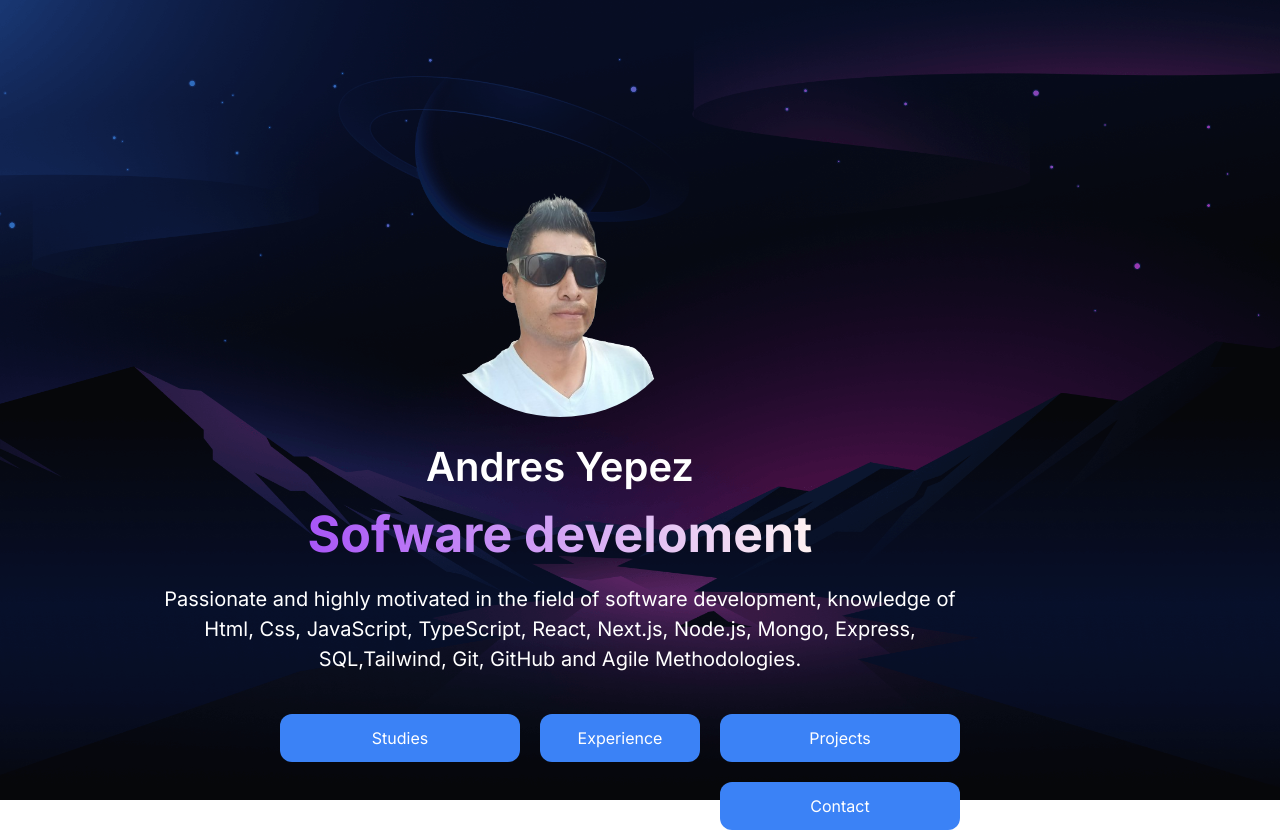
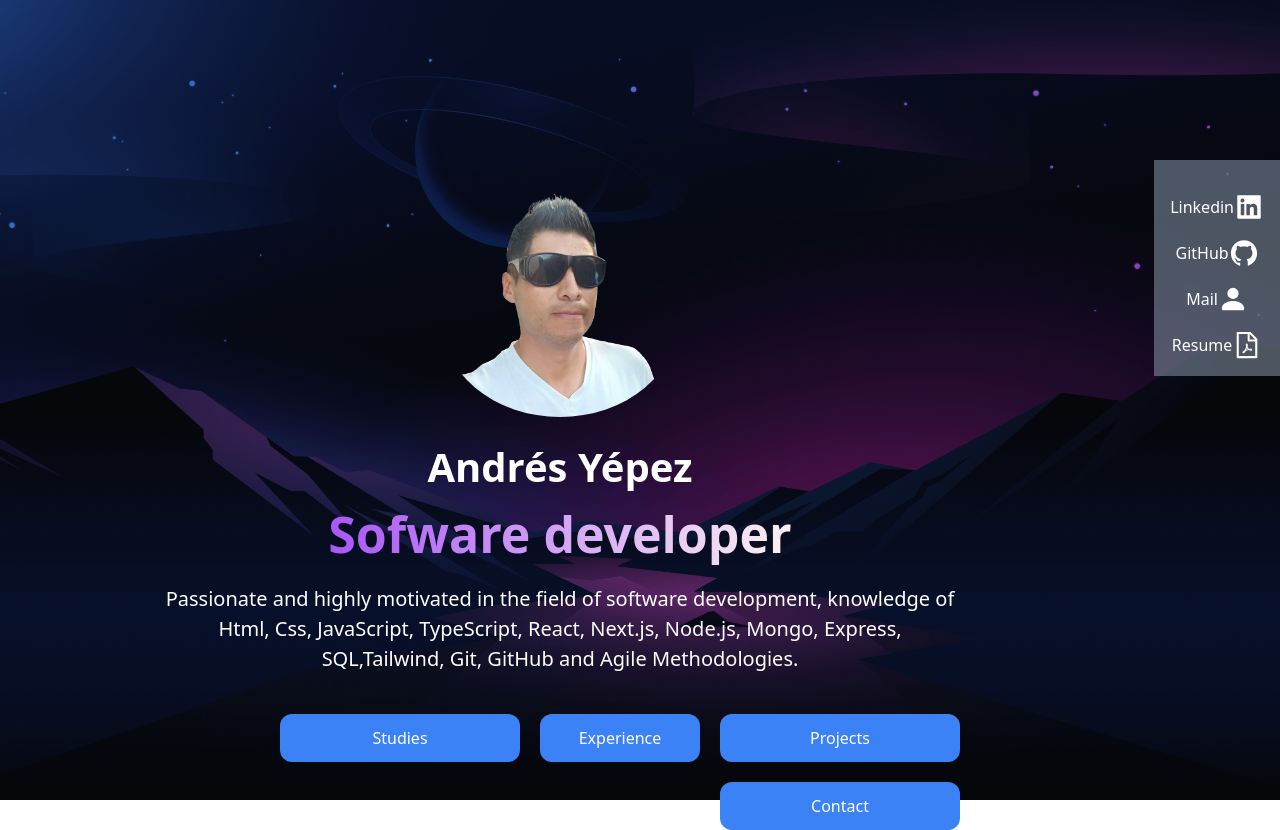
Before and after one commit to andresquito/08.andresyepez_portfolio, a Next.js app: page / in a window 1280 px wide. Built offline with nearby package versions, Linux system fonts and the light colour scheme.

Commit message:
SlideBar

```diff
--- /dev/null
+++ b/src/app/components/SlideBar.tsx
@@ -0,0 +1,68 @@
+import React from "react";
+import { AiFillLinkedin, AiOutlineFilePdf, AiFillGithub } from "react-icons/ai";
+import { BsFillPersonFill } from "react-icons/bs";
+// import resumePDF from "../components/resume.pdf"
+
+const SlideBar = () => {
+  const links = [
+    {
+      id: 1,
+      child: (
+        <>
+          Linkedin <AiFillLinkedin size={30} className="cursor-pointer" />
+        </>
+      ),
+      href: "https://linkedin.com/in/ricardo-andrés-yépez-valenzuela-661915263",
+    },
+    {
+      id: 2,
+      child: (
+        <>
+          GitHub <AiFillGithub size={30} />
+        </>
+      ),
+      href: "https://github.com/andresquito",
+    },
+    {
+      id: 3,
+      child: (
+        <>
+          Mail <BsFillPersonFill size={30} />
+        </>
+      ),
+      href: "mailto:ricardoandres1@hotmail.com",
+    },
+    {
+      id: 4,
+      child: (
+        <>
+          Resume <AiOutlineFilePdf size={30} />
+        </>
+      ),
+      href: "/",
+      style: "rounded-br-md",
+      download: true,
+    },
+  ];
+
+  return (
+    <div className="flex right-0 items-center bg-slate-400 bg-opacity-50  justify-evenly fixed top-40 p-4 flex-col">
+      {links.map(({ id, child, href, style, download }) => (
+        <div key={id} className={"right-0 mt-4 flex duration-300 hover:mr-4"}>
+          <a
+            href={href}
+            className="flex justify-between items-center w-full
+         text-white"
+            download={download}
+            target="_blank"
+            rel="noreferrer"
+          >
+            {child}
+          </a>
+        </div>
+      ))}
+    </div>
+  );
+};
+
+export default SlideBar;
--- a/src/app/layout.tsx
+++ b/src/app/layout.tsx
@@ -1,22 +1,18 @@
 import type { Metadata } from "next";
-import { Inter } from "next/font/google";
 import "./globals.css";
-
-const inter = Inter({ subsets: ["latin"] });
+import { ReactNode } from "react";
 
 export const metadata: Metadata = {
-  title: "Create Next App",
-  description: "Generated by create next app",
+  title: "Andrés Yépez",
+  description: "Portfolio",
 };
 
-export default function RootLayout({
-  children,
-}: Readonly<{
-  children: React.ReactNode;
-}>) {
+export default function RootLayout({ children }: { children: ReactNode }) {
   return (
     <html lang="en">
-      <body className={inter.className}>{children}</body>
+      <body>
+        <main className="bg-blue-300 w-full h-[700px]">{children}</main>
+      </body>
     </html>
   );
 }
--- a/src/app/page.tsx
+++ b/src/app/page.tsx
@@ -1,9 +1,13 @@
+"use client";
 import Image from "next/image";
 import Link from "next/link";
-
+import LayoutNavBar from "./studies/layout";
+import SlideBar from "./components/SlideBar";
 
 export default function Home() {
   return (
+    <>
+      <SlideBar />
       <main className="h-screen bg-orange-300">
         {/* home */}
         <div
@@ -18,16 +22,16 @@ export default function Home() {
               className=" w-40 rounded-full pt-10 pb-5 sm:w-60 sm:pt-40  md:pt-40 md:left-40"
             />
             <h1 className="text-[20px] text-white font-semibold lg:text-[40px]">
-            Andres Yepez
+              Andrés Yépez
             </h1>
             <h2 className="text-transparent bg-clip-text bg-gradient-to-r from-purple-500 to-red-50 text-[30px] font-bold pb-3 lg:text-[50px]">
-            Sofware develoment
+              Sofware developer
             </h2>
             <p className="text-white pb-5 lg:text-[20px] lg:pb-10">
               Passionate and highly motivated in the field of software
-            development, knowledge of Html, Css, JavaScript, TypeScript, React,
-            Next.js, Node.js, Mongo, Express, SQL,Tailwind, Git, GitHub and
-            Agile Methodologies.
+              development, knowledge of Html, Css, JavaScript, TypeScript,
+              React, Next.js, Node.js, Mongo, Express, SQL,Tailwind, Git, GitHub
+              and Agile Methodologies.
             </p>
             <div className="text-white flex flex-wrap text-center justify-center gap-5  md:flex-row lg:justify-end">
               <Link
@@ -83,5 +87,6 @@ export default function Home() {
         />
       </div> */}
       </main>
+    </>
   );
 }
--- /dev/null
+++ b/src/app/studies/layout.tsx
@@ -0,0 +1,15 @@
+import { ReactNode } from "react";
+
+export default function LayoutNavBar({
+    children
+}:{
+    children:ReactNode;
+}){
+    return(
+        <>
+        <h1 className="bg-orange-500 text-[40px]">Probando LayoutNavBar</h1>
+        {children}
+        </>
+
+    )
+}
--- /dev/null
+++ b/src/app/studies/page.tsx
@@ -0,0 +1,9 @@
+import React from 'react'
+
+const page = () => {
+  return (
+    <div>pages Andres</div>
+  )
+}
+
+export default page
```
Also changed, not shown: package.json (+5 -4 lines), 2 other files (tests, documents, lock files or other folders). Lines whose indentation alone changed are shown as unchanged.
